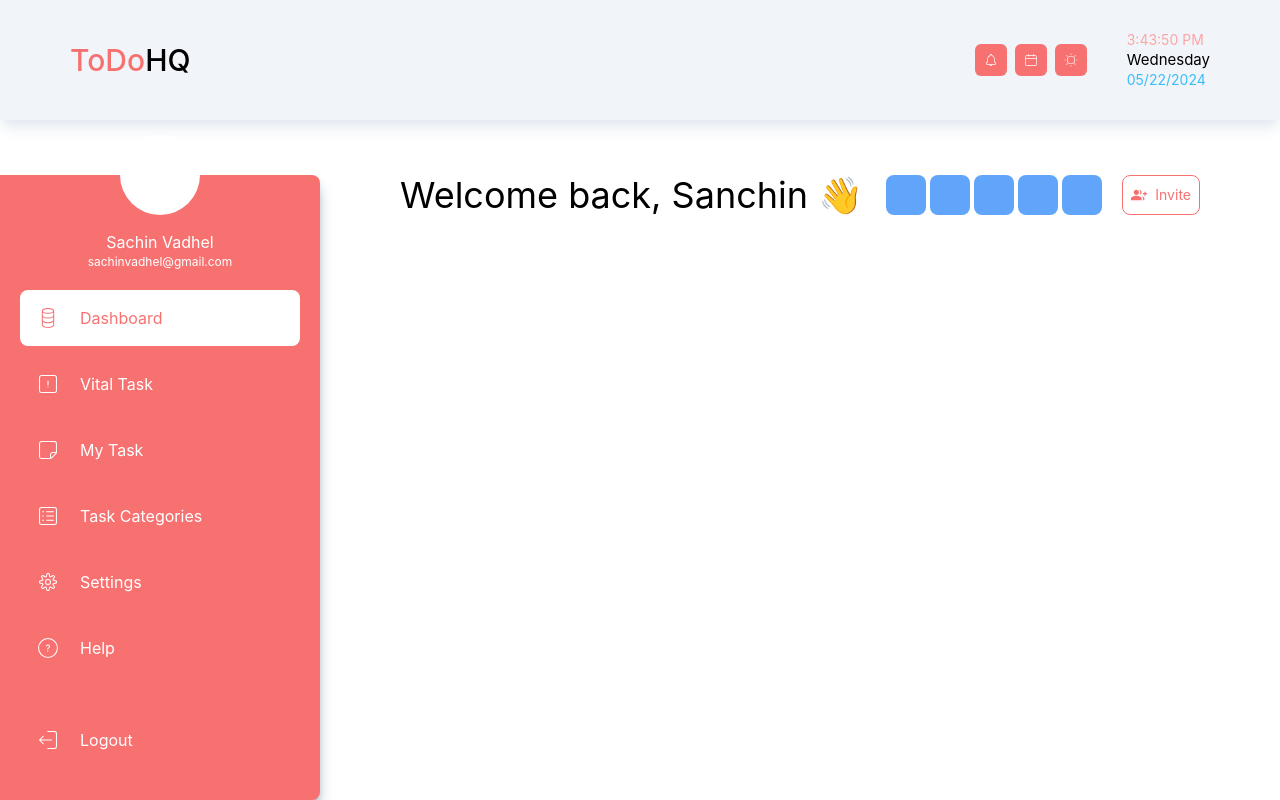
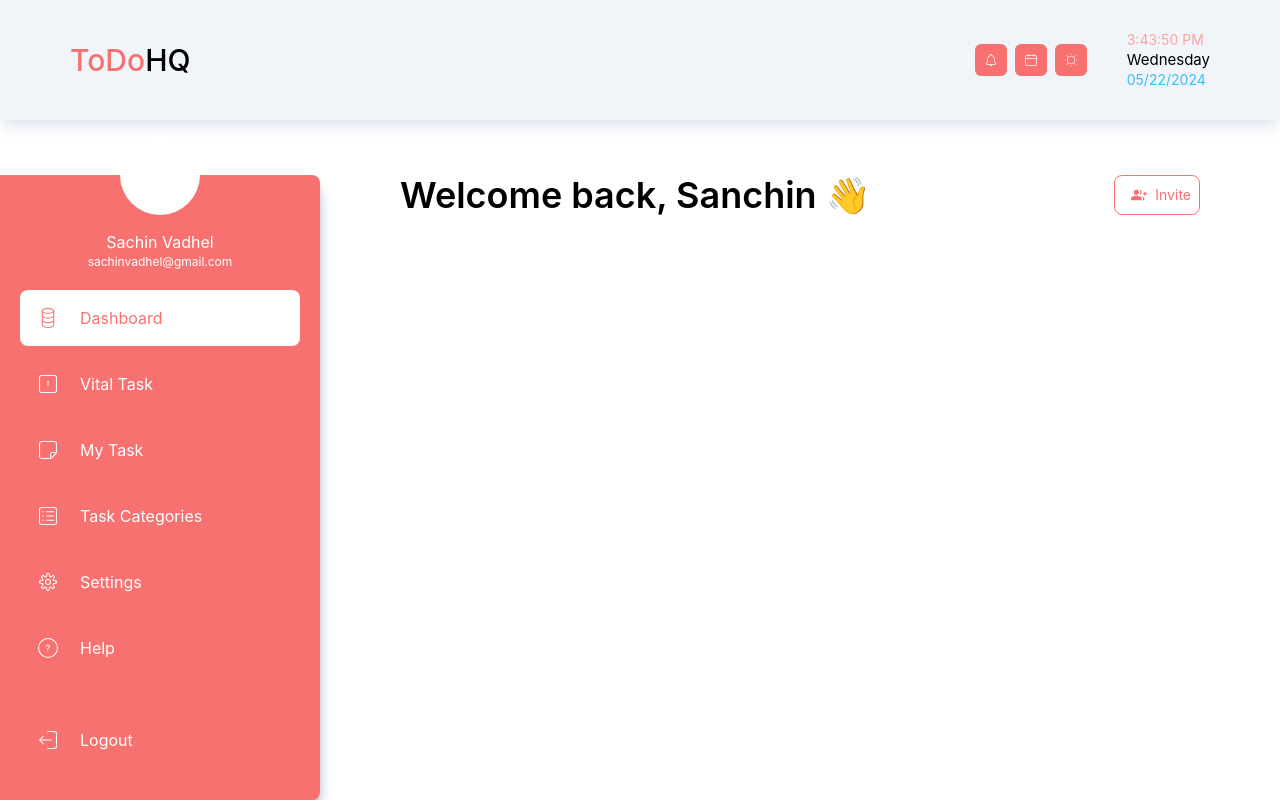
Before and after one commit to LuckyFoxCode/react-todo, a React (Vite) app: page / in a window 1280 px wide. Built offline with nearby package versions, Linux system fonts and the light colour scheme.

Commit message:
Refactor: Dashboard and InviteUser component.

```diff
--- a/package.json
+++ b/package.json
@@ -14,6 +14,8 @@
     "react-dom": "^18.2.0"
   },
   "devDependencies": {
+    "@fontsource/inter": "^5.0.18",
+    "@fontsource/montserrat": "^5.0.18",
     "@types/node": "^20.12.12",
     "@types/react": "^18.2.66",
     "@types/react-dom": "^18.2.22",
--- a/src/components/ui/InviteUser/InviteUser.tsx
+++ b/src/components/ui/InviteUser/InviteUser.tsx
@@ -1,26 +1,48 @@
 import { Box, Button } from '@/components/common';
+import { useState } from 'react';
 import { MdGroupAdd } from 'react-icons/md';
 
 export const InviteUser: React.FC = () => {
+  const [users, setUsers] = useState<string[]>([]);
+  const [count, setCount] = useState(1);
+
+  const maxVisibleAvatars = 5;
+  const visibleAvatars = users.slice(0, maxVisibleAvatars);
+  const extraAvatarsCount = users.length - maxVisibleAvatars;
+
   const handleInviteUser = () => {
-    console.log('invite user');
+    setUsers((prev) => [
+      ...prev,
+      `https://randomuser.me/api/portraits/men/${count}.jpg`,
+    ]);
+    setCount((prev) => prev + 1);
   };
 
   return (
     <Box>
-      <Box className='gap-x-1 mr-5'>
-        <div className='size-10 rounded-[8px] bg-blue-400' />
-        <div className='size-10 rounded-[8px] bg-blue-400' />
-        <div className='size-10 rounded-[8px] bg-blue-400' />
-        <div className='size-10 rounded-[8px] bg-blue-400' />
-        <div className='size-10 rounded-[8px] bg-blue-400' />
+      <Box className='relative gap-x-1 mr-5 transition-all'>
+        {visibleAvatars.map((avatar, index) => (
+          <img
+            key={index}
+            src={avatar}
+            alt='avatar'
+            className='size-10 rounded-[8px] object-cover animate-fadeInScaleIn'
+          />
+        ))}
+        {extraAvatarsCount > 0 && (
+          <div className='absolute top-0 right-0 size-10 rounded-[8px] flex justify-center items-center bg-slate-500/35'>
+            <span className='font-montserrat text-white text-sm'>
+              +{extraAvatarsCount}
+            </span>
+          </div>
+        )}
       </Box>
       <Button
         withIcon
         iconName={MdGroupAdd}
         iconSize={16}
         onClick={handleInviteUser}
-        className='flex items-center text-sm text-red-400 p-2 border border-red-400 rounded-lg'
+        className='flex items-center text-sm text-red-400 p-2 pl-4 border border-red-400 rounded-lg hover:bg-red-400 hover:text-white'
       >
         <span className='ml-2'>Invite</span>
       </Button>
--- a/src/index.css
+++ b/src/index.css
@@ -1,6 +1,8 @@
 @import 'tailwindcss/base';
 @import 'tailwindcss/components';
 @import 'tailwindcss/utilities';
+@import '@fontsource/montserrat';
+@import '@fontsource/inter';
 
 @layer base {
   body {
--- a/src/pages/Dashboard.tsx
+++ b/src/pages/Dashboard.tsx
@@ -5,7 +5,7 @@ export const Dashboard: React.FC = () => {
   return (
     <Box position='col'>
       <Box className='justify-between mb-[30px]'>
-        <p className='text-4xl transition-colors text-black dark:text-white'>
+        <p className='font-semibold text-4xl transition-colors text-black dark:text-white'>
           Welcome back, Sanchin 👋
         </p>
         <InviteUser />
--- a/tailwind.config.js
+++ b/tailwind.config.js
@@ -7,6 +7,15 @@ export default {
       fontFamily: {
         montserrat: ['Montserrat', 'sans-serif'],
       },
+      keyframes: {
+        fadeInScaleIn: {
+          '0%': { opacity: 0, transform: 'scale(0.9)' },
+          '100%': { opacity: 1, transform: 'scale(1)' },
+        },
+      },
+      animation: {
+        fadeInScaleIn: 'fadeInScaleIn 0.5s ease-in-out',
+      },
     },
   },
   plugins: [],
```
Also changed, not shown: 1 other file (tests, documents, lock files or other folders).
